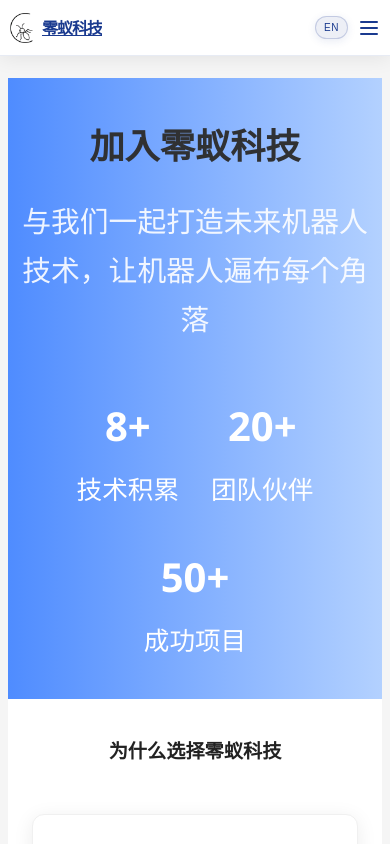
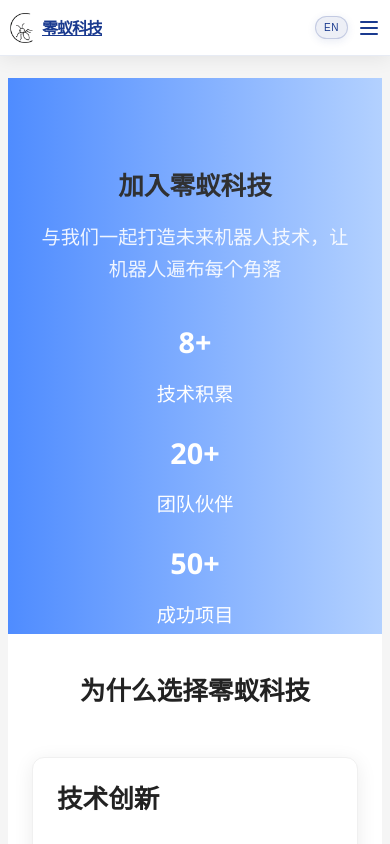
Before and after one commit to Soberis/zero-ant-home-website, a Vue app: page /careers in a window 390 px wide. Shown: the top 844 px of the page. Built offline with nearby package versions, Linux system fonts and the light colour scheme.

Commit message:
style(Careers): 优化移动端响应式布局和样式细节
调整页面头部高度和间距，优化移动端字体大小和间距
统一响应式断点的样式处理，改进小屏幕下的显示效果

```diff
--- a/src/views/company/Careers.vue
+++ b/src/views/company/Careers.vue
@@ -304,10 +304,14 @@
 
 // 页面头部
 .careers-hero {
-  background: linear-gradient(90deg, #4f8cff 0%, #b3d1ff 100%);
-  color: white;
-  padding: 120px 0 80px;
-  text-align: center;
+    background: linear-gradient(90deg, #4f8cff 0%, #b3d1ff 100%);
+    color: white;
+    min-height: 100vh;
+    display: flex;
+    align-items: flex-start;
+    justify-content: center;
+    text-align: center;
+    padding: 12vh 0 0 0;
 
   .hero-title {
     font-size: 4rem; // 原3.5rem，提升
@@ -589,19 +593,38 @@
 // 响应式设计
 @media (max-width: 768px) {
   .careers-hero {
-    padding: 48px 0 36px;
+        min-height: 70vh; // 手机端改为70vh，避免过高
+        padding: 15vh 0 0 0; // 移动端文字下移
 
     .hero-title {
-      font-size: 2.2rem; // 原2.5rem，略减小，适配移动端
+      font-size: 2rem; // 进一步减小标题字体
+      margin-bottom: 0.8rem;
+    }
+
+    .hero-subtitle {
+      font-size: 1.4rem; // 减小副标题字体
+      margin-bottom: 2rem;
+      padding: 0 1rem; // 添加水平内边距
     }
 
     .hero-stats {
-      gap: 2rem;
+      gap: 1.5rem;
+
+      .stat-item {
+        .stat-number {
+          font-size: 2rem; // 减小数字字体
+          margin-bottom: 0.3rem;
+        }
+
+        .stat-label {
+          font-size: 1.3rem; // 减小标签字体
+        }
+      }
     }
   }
 
   .section-title {
-    font-size: 1.4rem; // 统一为1.4rem
+    font-size: 1.8rem; // 统一为1.8rem，更适合移动端
   }
 
   .why-join,
@@ -611,12 +634,129 @@
   }
 
   .container {
-    padding: 0 16px;
+    padding: 0 20px; // 增加移动端内边距
+  }
+
+  .why-join {
+    .benefits-grid {
+      padding: 0 20px;
+      gap: 20px; // 减小卡片间距
+
+      .benefit-card {
+        padding: 1.5rem; // 减小卡片内边距
+
+        .benefit-title {
+          font-size: 1.6rem; // 减小标题字体
+          margin-bottom: 0.8rem;
+        }
+
+        .benefit-description {
+          font-size: 1.3rem; // 减小描述字体
+        }
+      }
+    }
+  }
+
+  .job-positions {
+    .positions-grid {
+      padding: 0 20px;
+      gap: 20px; // 减小卡片间距
+
+      .position-card {
+        padding: 1.5rem; // 减小卡片内边距
+
+        .position-header {
+          flex-direction: column;
+          align-items: flex-start;
+          margin-bottom: 1rem;
+
+          .position-title {
+            font-size: 1.8rem; // 减小职位标题字体
+          }
+
+          .position-type {
+            font-size: 1.1rem; // 减小职位类型字体
+          }
+        }
+
+        .position-details {
+          grid-template-columns: 1fr;
+          gap: 0.5rem;
+          margin-bottom: 1rem;
+
+          .detail-item {
+            .detail-label,
+            .detail-value {
+              font-size: 1.3rem; // 减小详情字体
+            }
+          }
+        }
+
+        .position-requirements {
+          margin-bottom: 1.5rem;
+
+          .requirements-title {
+            font-size: 1.5rem; // 减小要求标题字体
+            margin-bottom: 0.8rem;
+          }
+
+          .requirements-list li {
+            font-size: 1.3rem; // 减小要求列表字体
+            padding: 0.3rem 0;
+          }
+        }
+
+        .position-actions {
+          text-align: center;
+
+          .apply-btn {
+            font-size: 1.1rem; // 减小按钮字体
+            padding: 0.7rem 1.8rem; // 减小按钮内边距
+          }
+        }
+      }
+    }
+  }
+
+  .contact-info {
+    flex-direction: column;
+    gap: 1rem;
+
+    .contact-item {
+      .contact-label,
+      .contact-value {
+        font-size: 1.3rem; // 减小联系信息字体
+      }
+    }
+  }
+}
+
+@media (max-width: 600px) {
+  .careers-hero {
+    min-height: 60vh; // 更小屏幕进一步减小高度
+    padding: 13vh 0 0 0; // 更小屏幕文字下移
+
+    .hero-title {
+      font-size: 1.8rem; // 进一步减小标题字体
+    }
+
+    .hero-subtitle {
+      font-size: 1.3rem; // 进一步减小副标题字体
+    }
+  }
+
+  .section-title {
+    font-size: 1.6rem; // 进一步减小章节标题字体
+  }
+
+  .container {
+    padding: 0 16px; // 减小内边距
   }
 
   .why-join {
     .benefits-grid {
       padding: 0 16px;
+      grid-template-columns: 1fr; // 单列布局
     }
   }
 
@@ -625,31 +765,35 @@
       padding: 0 16px;
     }
   }
+}
 
-  .position-card {
-    .position-header {
-      flex-direction: column;
-      align-items: flex-start;
+@media (max-width: 480px) {
+  .careers-hero {
+    min-height: 55vh; // 最小屏幕的高度
+    padding: 11vh 0 0 0; // 最小屏幕文字下移
+
+    .hero-title {
+      font-size: 1.6rem; // 最小标题字体
     }
 
-    .position-details {
-      grid-template-columns: 1fr;
+    .hero-subtitle {
+      font-size: 1.2rem; // 最小副标题字体
     }
 
-    .position-actions {
-      text-align: center;
+    .hero-stats {
+      flex-direction: column; // 垂直排列统计数据
+      gap: 1rem;
+
+      .stat-item {
+        .stat-number {
+          font-size: 1.8rem;
+        }
+
+        .stat-label {
+          font-size: 1.2rem;
+        }
+      }
     }
-  }
-
-  .contact-info {
-    flex-direction: column;
-    gap: 1rem;
-  }
-}
-
-@media (max-width: 600px) {
-  .section-title {
-    font-size: 1.2rem; // 600px以下进一步缩小
   }
 
   .container {
@@ -668,22 +812,4 @@
     }
   }
 }
-
-@media (max-width: 480px) {
-  .container {
-    padding: 0 12px;
-  }
-
-  .why-join {
-    .benefits-grid {
-      padding: 0 12px;
-    }
-  }
-
-  .job-positions {
-    .positions-grid {
-      padding: 0 12px;
-    }
-  }
-}
 </style>
```
